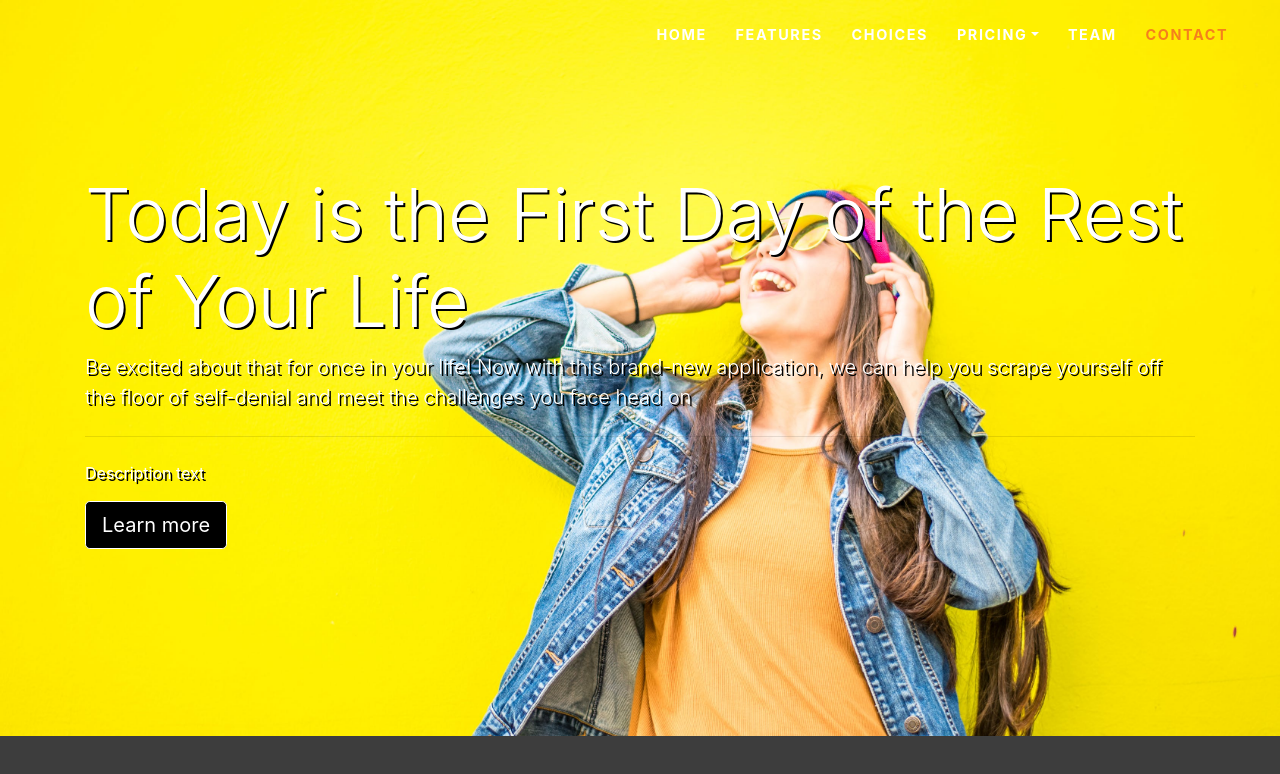
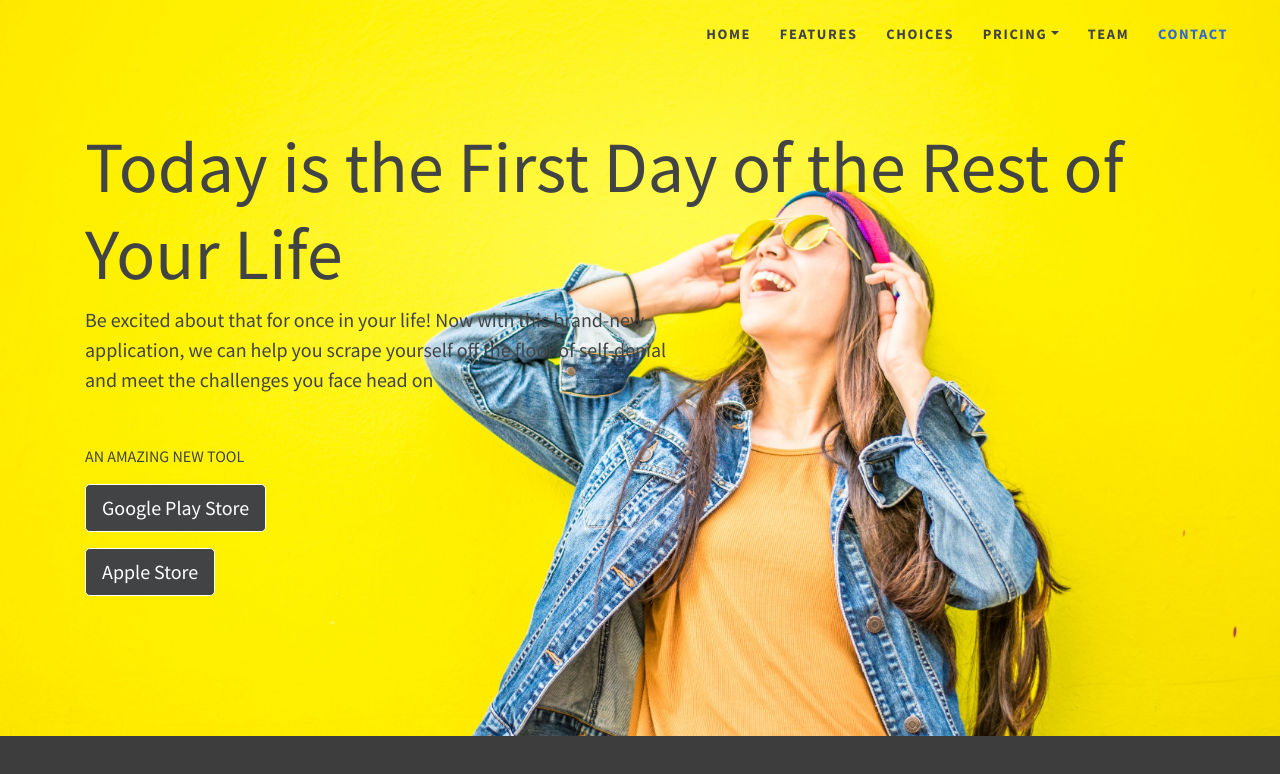
Before and after one commit to Gilgamesh1984/Motiv8, a plain HTML site: page index.html in a window 1280 px wide. Drawn offline with nearby package versions, Linux system fonts and the light colour scheme.

Commit message:
css changes to buttons and color palette

```diff
--- a/css/style.css
+++ b/css/style.css
@@ -3,6 +3,7 @@
 
 body {
     background-color: #3d3d3d;
+    font-family: 'Source Sans Pro', sans-serif;
 }
 /*--- Nav Scrolling Offset --*/
 .offset:before {
@@ -31,19 +32,19 @@ body {
   height: 2rem;
 }
 .svg-inline--fa.fa-w-14 {
-  color: white;
+  color: #414345;
   font-size: 1.6rem;
 }
 .navbar-nav li {
   padding-right: .8rem;
 }
 .navbar-nav .nav-link {
-  color: white;
+  color: #414345;
   padding-top: .8rem;
 }
 .navbar-nav .nav-link.active,
 .navbar-nav .nav-link:hover {
-  color: #F5801C;
+  color: #2C67D6;
 }
 .navbar.solid {
   background: rgba(0, 0, 0, 0.7)!important;
@@ -55,7 +56,7 @@ body {
   font-weight: 700!important;
   background-color: transparent!important;
   border: 0;
-  color: white;
+  color: #414345;
 }
 .dropdown-menu.show {
   margin-top: .75rem!important;
@@ -84,20 +85,29 @@ body {
     height: 100%;
     width: 100%;
     margin: 0;
-    color: white;
-    text-shadow: 2px 2px #000000;
+    color: #414345;
+
 }
 .vertical-center {
     min-height: 100%;  /* Fallback for browsers do NOT support vh unit */
     min-height: 100vh; /* These two lines are counted as one :-)       */
-
     display: flex;
     align-items: center;
 }
 
-.btn-jumbotron{
-    background-color: black;
+.btn-jumbotron {
+    background-color: #414345;
     border-color: white;
+}
+.btn-jumbotron:hover {
+    background-color: #2C67D6;
+    border-color: white;
+}
+/*STYLING FOR HR*/
+.my-4 {
+    width: 20%;
+    align-content: left;
+    height: 5px solid #414345;
 }
 
 .vertical-center {
@@ -110,3 +120,8 @@ min-height: calc(100vh - 64px); /* */
 display: flex;
 align-items: center;
 }
+
+.store {
+    position: relative;
+    justify-content: space-around;
+}
--- a/index.html
+++ b/index.html
@@ -62,24 +62,23 @@
 	</div>
 </div>
 </nav>
-<!--- End Navigation -->
+<!--- END OF NAViGATION -->
 <!--START OF JUMBOTRON IMAGE OF CONTENT -->
 <div class="jumbotron jumbotron-fluid vertical-center">
     <div class="container">
         <h1 class="display-3">Today is the First Day of the Rest of Your Life</h1>
-        <p class="lead">Be excited about that for once in your life!  Now with this brand-new application, we can help you scrape yourself off the floor of self-denial and meet the challenges you face head on</p>
+        <p class="lead">Be excited about that for once in your life!  Now with this brand-new<br> application, we can help you scrape yourself off the floor of self-denial<br> and meet the challenges you face head on</p>
         <hr class="my-4">
-        <p>Description text</p>
+        <p>AN AMAZING NEW TOOL</p>
+        <div class="store"><p class="lead">
+            <a class="btn btn-primary btn-lg btn-jumbotron" href="#" role="button">Google Play Store</a>
+        </p>
         <p class="lead">
-            <a class="btn btn-primary btn-lg btn-jumbotron" href="#" role="button">Learn more</a>
+            <a class="btn btn-primary btn-lg btn-jumbotron" href="#" role="button">Apple Store</a>
         </p>
+        </div>
     </div>
 </div>
-
-<div class="container">
-
-</div> <!-- /container -->
-
 
 <!--END OF JUMBOTRON IMAGE OF CONTENT -->
 <!-- START FEATURES SECTION OF THE WEBSITE-->
```
